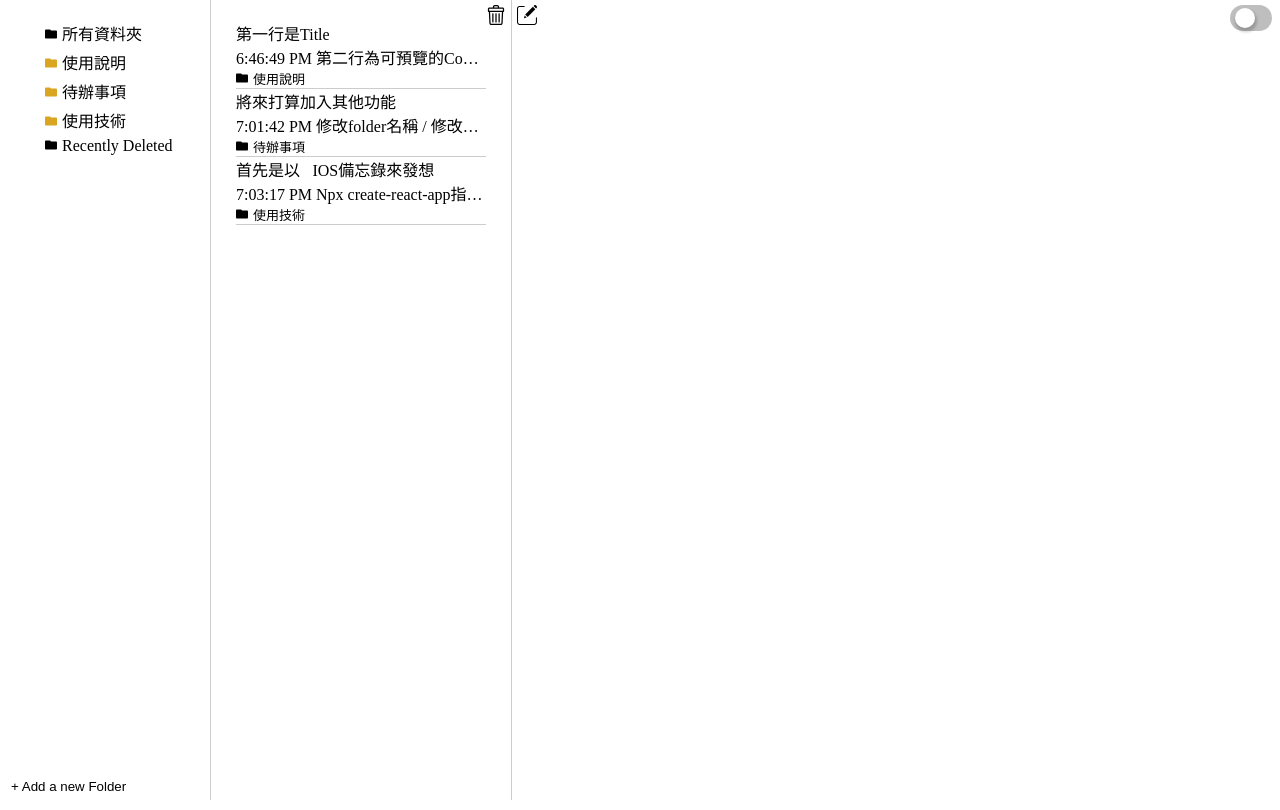
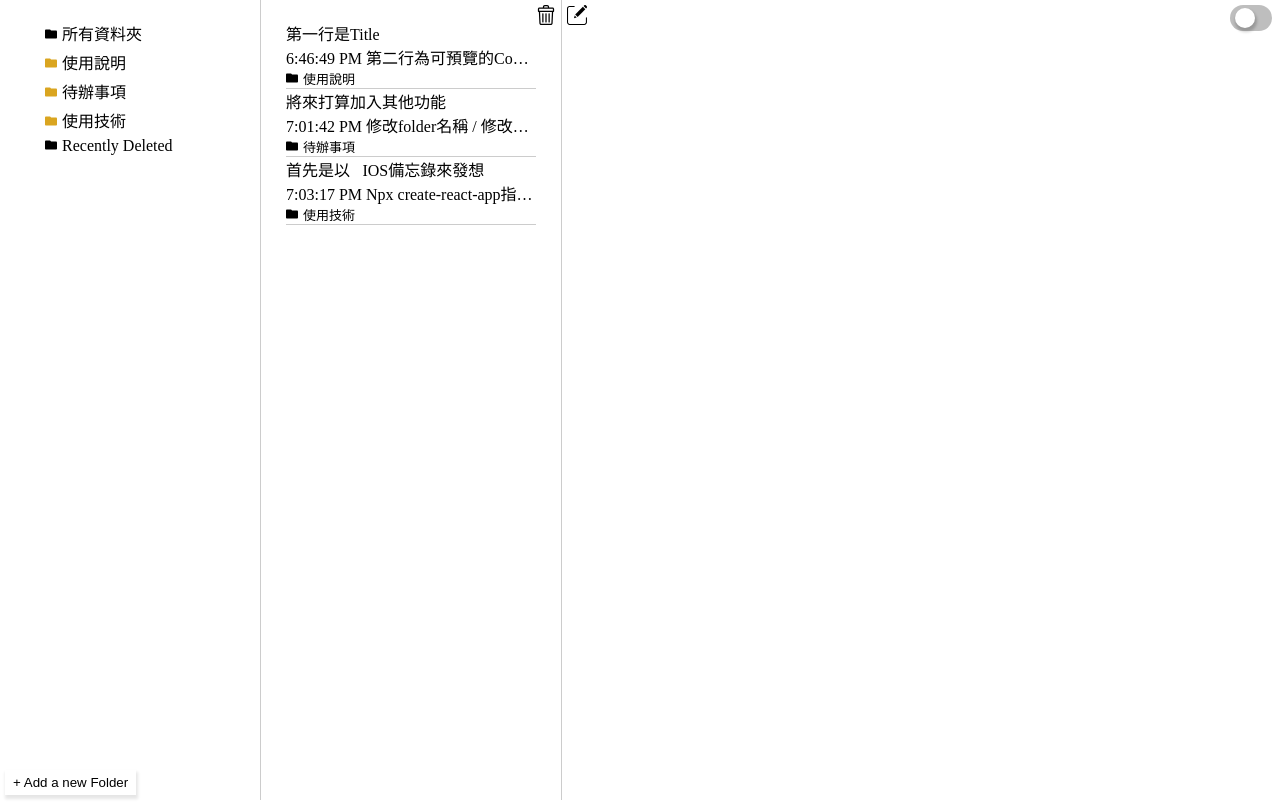
Before and after one commit to Miachennnn/0923-iosvnote, a React (Create React App) app: page / in a window 1280 px wide. Built offline with nearby package versions, Linux system fonts and the light colour scheme.

Commit message:
調整css

```diff
--- a/public/index.html
+++ b/public/index.html
@@ -5,15 +5,12 @@
     <link rel="icon" href="%PUBLIC_URL%/favicon.ico" />
     <meta name="viewport" content="width=device-width, initial-scale=1" />
     <meta name="theme-color" content="#000000" />
-    <meta
-      name="description"
-      content="Web site created using create-react-app"
-    />
+    <meta name="description" content="Web site created using create-react-app" />
     <link rel="apple-touch-icon" href="%PUBLIC_URL%/logo192.png" />
 
     <link rel="manifest" href="%PUBLIC_URL%/manifest.json" />
 
-    <title>React App</title>
+    <title>Note</title>
   </head>
   <body>
     <noscript>You need to enable JavaScript to run this app.</noscript>
--- a/src/component/folder.jsx
+++ b/src/component/folder.jsx
@@ -3,19 +3,17 @@ import { folderContext } from "../context/folderContext";
 import { Link } from "react-router-dom";
 import styled from "styled-components";
 import Menu from "./menu";
-import { set } from "draft-js/lib/EditorState";
 
 const MenuStyle = styled.div`
   display: ${props => props.display};
-  transition: 0.2s;
+  cursor: pointer;
   position: absolute;
   background: #fff;
   top: ${props => props.top}px;
   left: ${props => props.left}px;
-  box-shadow: 1px 3px 3px 1px rgba(0, 0, 0, 0.2);
-  border: 1px solid rgba(0, 0, 0, 1);
+  box-shadow: 1px 3px 3px 1px rgba(0, 0, 0, 0.5);
   font-size: small;
-  padding: 1px 5px;
+  padding: 2px 8px;
   &:hover {
     background: #eee;
   }
@@ -27,17 +25,7 @@ const Folder = () => {
   useEffect(() => {
     textInput.focus();
   });
-  const {
-    display,
-    setDisplay,
-    defaultFolderName,
-    svgFolder,
-    delString,
-    folders,
-    adding,
-    setFolders,
-    setAdding,
-  } = useContext(folderContext);
+  const { display, setDisplay, defaultFolderName, svgFolder, delString, folders, adding, setFolders, setAdding } = useContext(folderContext);
   const hide = adding ? { display: "" } : { display: "none" };
   const [newfolder, setNewFolder] = useState("");
   const [position, setPosition] = useState({ top: "50px", left: "100px" });
@@ -68,8 +56,7 @@ const Folder = () => {
   };
   // 預設資料夾名稱
   useEffect(() => {
-    let num = Object.keys(folders).length - 1;
-    setNewFolder("New Folder " + num);
+    setNewFolder("New Folder");
   }, [adding]);
   return (
     <React.Fragment>
@@ -98,21 +85,8 @@ const Folder = () => {
           folderName === delString ? (
             ""
           ) : (
-            <li
-              key={key}
-              onContextMenu={e =>
-                folderName === defaultFolderName
-                  ? ""
-                  : handleMenu(e, folderName)
-              }
-            >
-              <span
-                className={
-                  folderName === defaultFolderName ? "light" : "yellow"
-                }
-              >
-                {svgFolder}
-              </span>
+            <li key={key} onContextMenu={e => (folderName === defaultFolderName ? "" : handleMenu(e, folderName))}>
+              <span className={folderName === defaultFolderName ? "light" : "yellow"}>{svgFolder}</span>
               <Link to={`/${folderName}`}>{folderName}</Link>
             </li>
           )
--- a/src/index.css
+++ b/src/index.css
@@ -22,7 +22,7 @@ code {
   box-sizing: border-box;
 }
 .f-list {
-  flex: 0 0 200px;
+  flex: 0 0 250px;
   padding: 5px;
 }
 @media screen and (max-width: 768px) {
@@ -44,8 +44,10 @@ code {
   bottom: 5px;
 }
 .f-list .btn button {
-  background: none;
+  padding: 5px 8px;
+  background-color: rgba(255, 255, 255, 0.8);
   border: none;
+  box-shadow: 1px 3px 3px 1px rgba(0, 0, 0, 0.1);
   cursor: pointer;
 }
 .f li {
@@ -132,6 +134,7 @@ a > div {
 }
 
 div.switch {
+  z-index: 1;
   position: absolute;
   right: 50px;
 }
@@ -143,6 +146,7 @@ div.switch > input {
   border-radius: 15px;
 }
 div.switch > label {
+  cursor: pointer;
   position: absolute;
   top: 0;
   left: 0;
```
